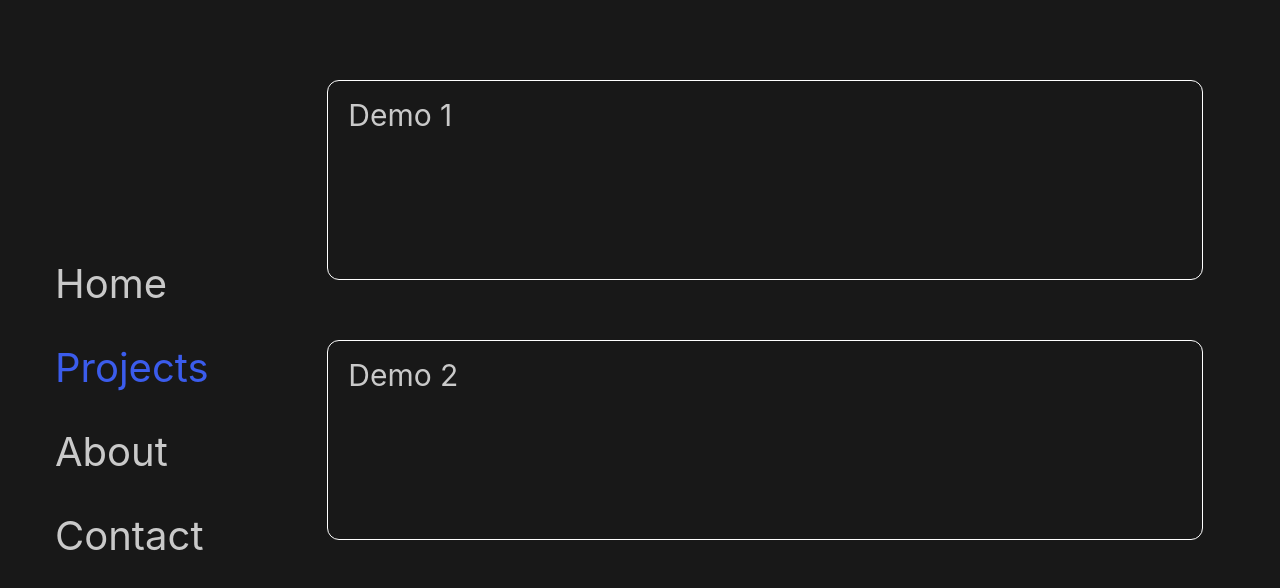
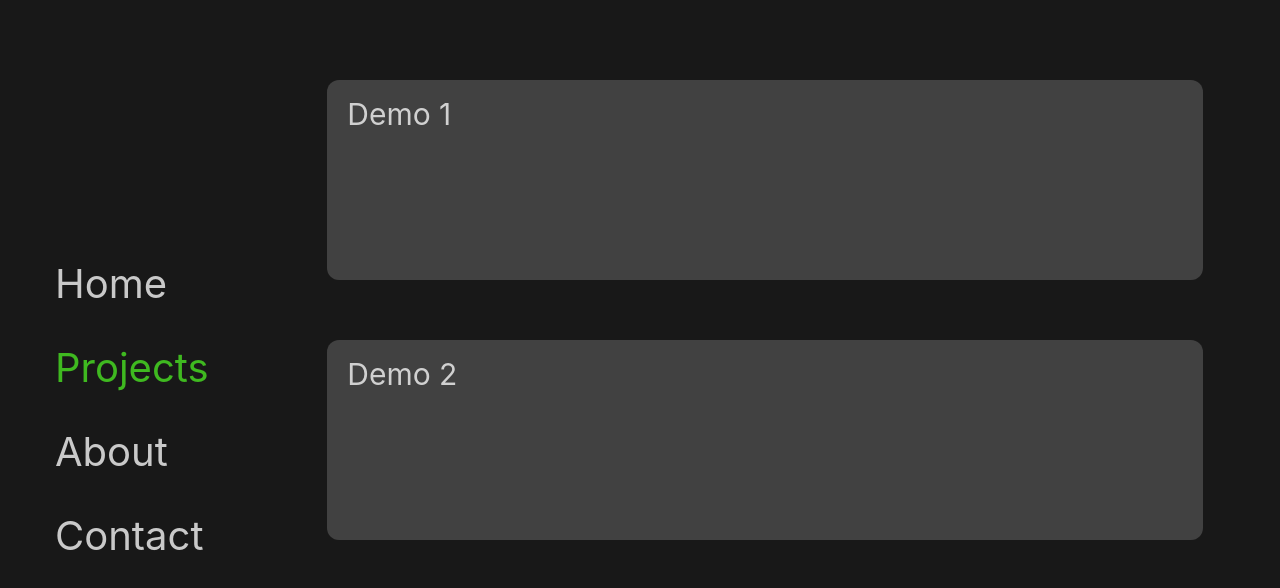
Before and after one commit to Schrankian/personalWebsiteVue, a Vue app: page /projects in a window 1280 px wide. Shown: the top 588 px of the page. Built offline with nearby package versions, Linux system fonts and the light colour scheme.

Commit message:
added background to demo projects

```diff
--- a/src/App.vue
+++ b/src/App.vue
@@ -14,10 +14,6 @@ import { RouterLink, RouterView } from 'vue-router'
 
 
 <style>
-
-
-
-
 
 
 @import '@/assets/base.css';
--- a/src/assets/base.css
+++ b/src/assets/base.css
@@ -1,7 +1,7 @@
 /* semantic color variables for this project */
 :root {
   --color-background: #181818;
-    --color-background-soft: #222222;
+    --color-background-soft: #414141;
     --color-background-mute: #6b6b6b;
 
     --color-border: rgba(84, 84, 84, 0.48);
@@ -10,8 +10,10 @@
     --color-heading: rgba(235, 235, 235, 0.932);
     --color-text: rgba(235, 235, 235, 0.842);
 
-    --color-accent: rgb(59, 92, 236);
-    --color-accent-shadow: rgba(59, 92, 236, 0.35);
+    --color-accent: rgb(63, 185, 32);
+    --color-accent-shadow: rgba(63,
+      185,
+      32, 0.35);
 }
 
 *,
@@ -59,6 +61,10 @@ body {
   background: #555;
 }
 
+::-webkit-scrollbar-corner {
+  background: var(--color-background);
+}
+
 /*
 ::-moz-selection {
   color: var(--color-accent);
--- a/src/views/ProjectsView.vue
+++ b/src/views/ProjectsView.vue
@@ -12,6 +12,7 @@
 <style scoped>
 
 
+@import '@/assets/base.css';
 
 @media (min-width: 1024px) {
   .display {
@@ -32,9 +33,9 @@
   height: 200px;
   flex-direction: column;
   width: 85%;
-  border: 1px solid white;
   border-radius: 12px;
   margin-bottom: 60px;
+  background-color: var(--color-background-soft);
 }
 
 .heading {
```
